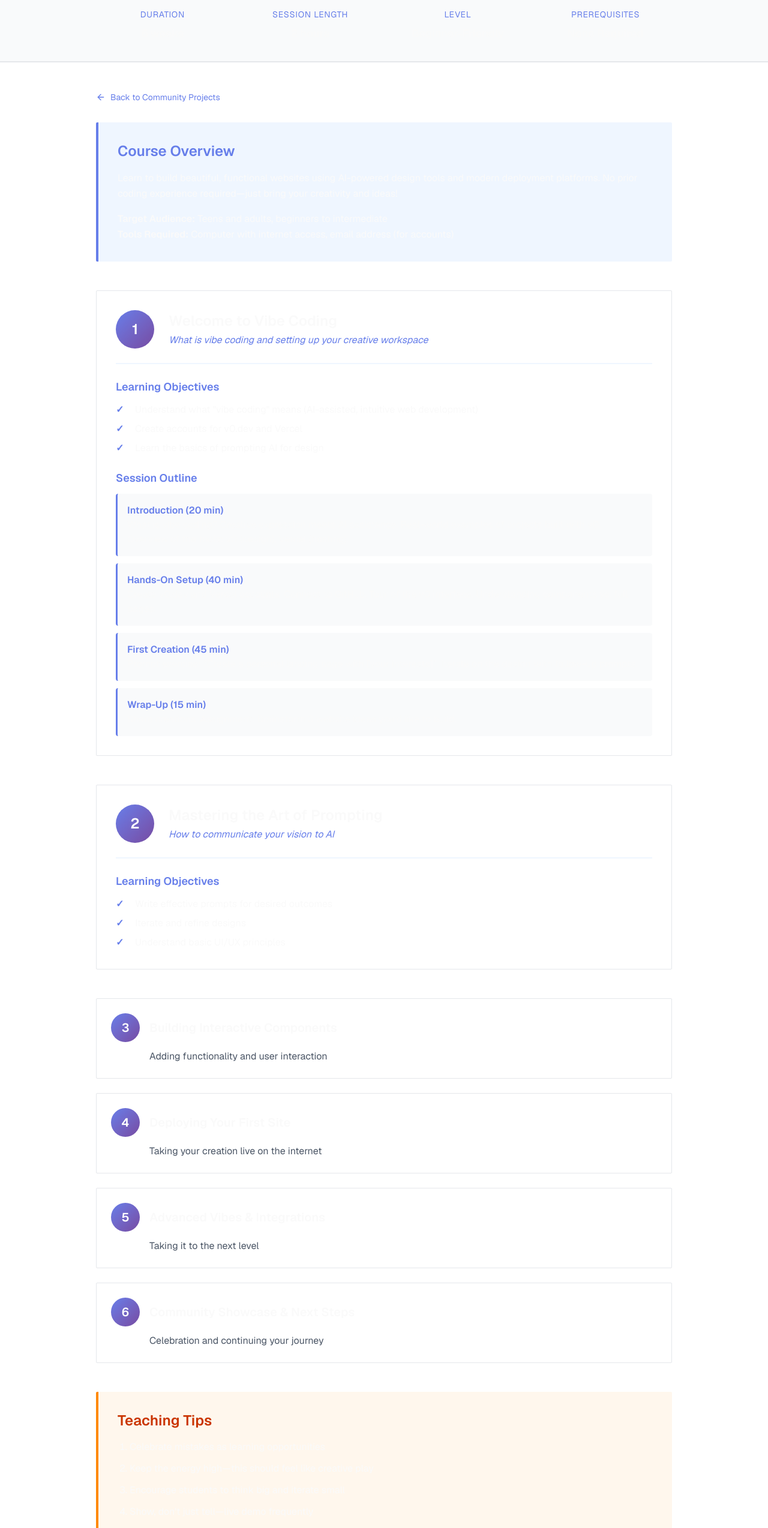
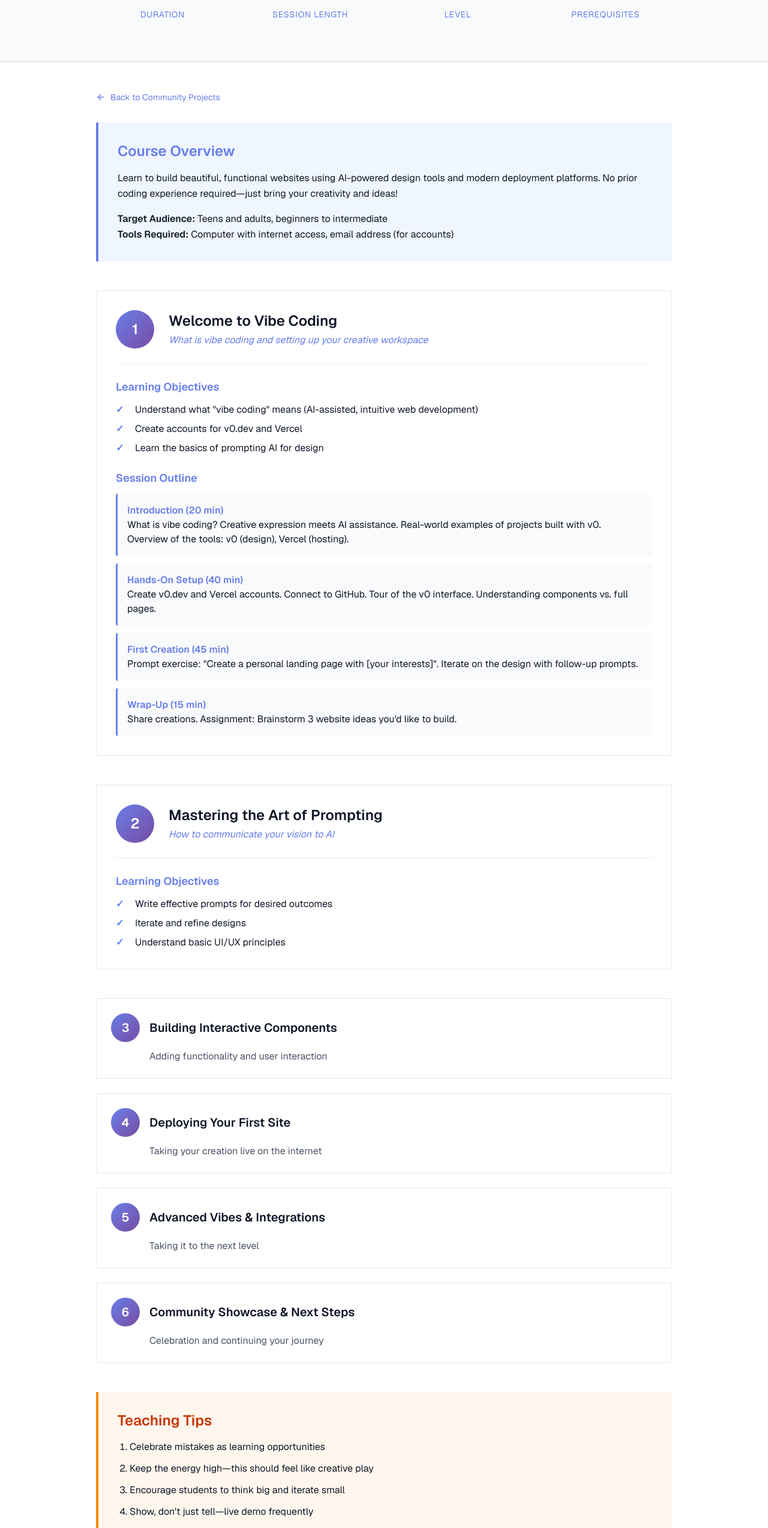
Before and after one commit to Arcosantini/Arcosantini, a Next.js app: page /castle-project/community/vibe-coding in a window 1280 px wide. Shown: the part 234-2781 px from the top of the page at 60% size. Built offline with nearby package versions, Linux system fonts and the light colour scheme.

Commit message:
fix: update text colors in main sections to black
Improve visibility against white background in Vibe Coding page.

Co-authored-by: null <118953912+Arcosantini@users.noreply.github.com>

```diff
--- a/app/castle-project/community/vibe-coding/page.tsx
+++ b/app/castle-project/community/vibe-coding/page.tsx
@@ -38,7 +38,7 @@ export default function VibeCodingPage() {
 
       {/* Main Content */}
       <main className="flex-1 bg-white">
-        <div className="mx-auto max-w-5xl px-6 py-12 lg:px-8">
+        <div className="mx-auto max-w-5xl px-6 py-12 lg:px-8 text-gray-900">
           <Link
             href="/castle-project/community"
             className="inline-flex items-center gap-2 text-sm text-[#667eea] hover:text-[#764ba2] transition-colors mb-8"
@@ -50,11 +50,11 @@ export default function VibeCodingPage() {
           {/* Overview */}
           <div className="bg-blue-50 p-8 rounded-lg border-l-4 border-[#667eea] mb-12">
             <h2 className="text-2xl font-bold text-[#667eea] mb-4">Course Overview</h2>
-            <p className="mb-4 leading-relaxed">
+            <p className="mb-4 leading-relaxed text-gray-900">
               Learn to build beautiful, functional websites using AI-powered design tools and modern deployment
               platforms. No prior coding experience required—just bring your creativity and ideas!
             </p>
-            <p className="leading-relaxed">
+            <p className="leading-relaxed text-gray-900">
               <strong>Target Audience:</strong> Teens and adults, beginners to intermediate
               <br />
               <strong>Tools Required:</strong> Computer with internet access, email address (for accounts)
@@ -68,14 +68,14 @@ export default function VibeCodingPage() {
                 1
               </div>
               <div>
-                <h3 className="text-2xl font-bold mb-1">Welcome to Vibe Coding</h3>
+                <h3 className="text-2xl font-bold mb-1 text-gray-900">Welcome to Vibe Coding</h3>
                 <p className="text-[#667eea] italic">What is vibe coding and setting up your creative workspace</p>
               </div>
             </div>
             <div className="space-y-6">
               <div>
                 <h4 className="text-lg font-semibold text-[#667eea] mb-3">Learning Objectives</h4>
-                <ul className="space-y-2">
+                <ul className="space-y-2 text-gray-900">
                   <li className="pl-8 relative before:content-['✓'] before:absolute before:left-0 before:text-[#667eea] before:font-bold">
                     Understand what "vibe coding" means (AI-assisted, intuitive web development)
                   </li>
@@ -89,7 +89,7 @@ export default function VibeCodingPage() {
               </div>
               <div>
                 <h4 className="text-lg font-semibold text-[#667eea] mb-3">Session Outline</h4>
-                <div className="space-y-3">
+                <div className="space-y-3 text-gray-900">
                   <div className="bg-gray-50 p-4 rounded border-l-3 border-[#667eea]">
                     <strong className="text-[#667eea]">Introduction (20 min)</strong>
                     <br />
@@ -125,14 +125,14 @@ export default function VibeCodingPage() {
                 2
               </div>
               <div>
-                <h3 className="text-2xl font-bold mb-1">Mastering the Art of Prompting</h3>
+                <h3 className="text-2xl font-bold mb-1 text-gray-900">Mastering the Art of Prompting</h3>
                 <p className="text-[#667eea] italic">How to communicate your vision to AI</p>
               </div>
             </div>
             <div className="space-y-6">
               <div>
                 <h4 className="text-lg font-semibold text-[#667eea] mb-3">Learning Objectives</h4>
-                <ul className="space-y-2">
+                <ul className="space-y-2 text-gray-900">
                   <li className="pl-8 relative before:content-['✓'] before:absolute before:left-0 before:text-[#667eea] before:font-bold">
                     Write effective prompts for desired outcomes
                   </li>
@@ -154,7 +154,7 @@ export default function VibeCodingPage() {
                 <div className="w-12 h-12 rounded-full bg-gradient-to-br from-[#667eea] to-[#764ba2] text-white flex items-center justify-center text-xl font-bold">
                   3
                 </div>
-                <h3 className="text-xl font-bold">Building Interactive Components</h3>
+                <h3 className="text-xl font-bold text-gray-900">Building Interactive Components</h3>
               </div>
               <p className="text-gray-600 ml-16">Adding functionality and user interaction</p>
             </div>
@@ -164,7 +164,7 @@ export default function VibeCodingPage() {
                 <div className="w-12 h-12 rounded-full bg-gradient-to-br from-[#667eea] to-[#764ba2] text-white flex items-center justify-center text-xl font-bold">
                   4
                 </div>
-                <h3 className="text-xl font-bold">Deploying Your First Site</h3>
+                <h3 className="text-xl font-bold text-gray-900">Deploying Your First Site</h3>
               </div>
               <p className="text-gray-600 ml-16">Taking your creation live on the internet</p>
             </div>
@@ -174,7 +174,7 @@ export default function VibeCodingPage() {
                 <div className="w-12 h-12 rounded-full bg-gradient-to-br from-[#667eea] to-[#764ba2] text-white flex items-center justify-center text-xl font-bold">
                   5
                 </div>
-                <h3 className="text-xl font-bold">Advanced Vibes & Integrations</h3>
+                <h3 className="text-xl font-bold text-gray-900">Advanced Vibes & Integrations</h3>
               </div>
               <p className="text-gray-600 ml-16">Taking it to the next level</p>
             </div>
@@ -184,7 +184,7 @@ export default function VibeCodingPage() {
                 <div className="w-12 h-12 rounded-full bg-gradient-to-br from-[#667eea] to-[#764ba2] text-white flex items-center justify-center text-xl font-bold">
                   6
                 </div>
-                <h3 className="text-xl font-bold">Community Showcase & Next Steps</h3>
+                <h3 className="text-xl font-bold text-gray-900">Community Showcase & Next Steps</h3>
               </div>
               <p className="text-gray-600 ml-16">Celebration and continuing your journey</p>
             </div>
@@ -193,7 +193,7 @@ export default function VibeCodingPage() {
           {/* Tips Section */}
           <div className="mt-12 bg-orange-50 p-8 rounded-lg border-l-4 border-orange-400">
             <h2 className="text-2xl font-bold text-orange-700 mb-4">Teaching Tips</h2>
-            <ol className="space-y-3 pl-5 list-decimal">
+            <ol className="space-y-3 pl-5 list-decimal text-gray-900">
               <li>Celebrate mistakes as learning opportunities</li>
               <li>Keep the energy high—this should feel like creative play</li>
               <li>Encourage students to think big and iterate small</li>
--- a/app/globals.css
+++ b/app/globals.css
@@ -1,5 +1,5 @@
-@import 'tailwindcss';
-@import 'tw-animate-css';
+@import "tailwindcss";
+@import "tw-animate-css";
 
 @custom-variant dark (&:is(.dark *));
 
@@ -39,11 +39,12 @@
   --sidebar-ring: oklch(0.145 0 0);
 }
 
+/* Ensuring text is white on black background in dark mode */
 .dark {
-  --background: oklch(0.145 0 0); /* near-black */
-  --foreground: oklch(0.985 0 0); /* off-white */
+  --background: oklch(0.145 0 0); /* near-black background */
+  --foreground: oklch(0.985 0 0); /* white text */
   --card: oklch(0.205 0 0); /* dark gray card */
-  --card-foreground: oklch(0.985 0 0);
+  --card-foreground: oklch(0.985 0 0); /* white card text */
   --popover: oklch(0.205 0 0);
   --popover-foreground: oklch(0.985 0 0);
   --primary: oklch(0.985 0 0); /* white */
@@ -75,8 +76,8 @@
 }
 
 @theme inline {
-  --font-sans: 'Geist', 'Geist Fallback';
-  --font-mono: 'Geist Mono', 'Geist Mono Fallback';
+  --font-sans: "Geist", "Geist Fallback";
+  --font-mono: "Geist Mono", "Geist Mono Fallback";
   --color-background: var(--background);
   --color-foreground: var(--foreground);
   --color-card: var(--card);
```
